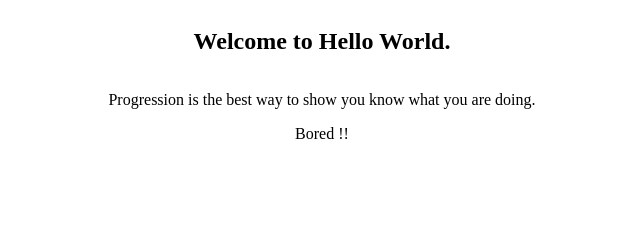
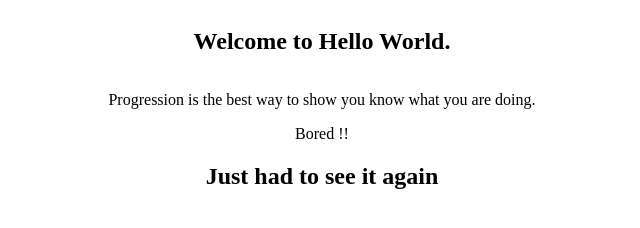
Before and after one commit to bajoski34/resume, a plain HTML site: page index.html in a window 1280 px wide. Shown: the whole page, without its empty margins (318-958 px from the left). Drawn offline with Linux system fonts and the light colour scheme.

Commit message:
add another one

```diff
--- a/index.html
+++ b/index.html
@@ -12,6 +12,10 @@
             flex-direction: column;
             text-align: center;
         }
+
+        .another-one{
+            text-align: center;
+        }
     </style>
 </head>
 <body>
@@ -22,5 +26,9 @@
         <span>Bored !!</span>
     </div>
 
+    <div class="another-one">
+        <h2>Just had to see it again</h2>
+    </div>
+
 </body>
 </html>
```
